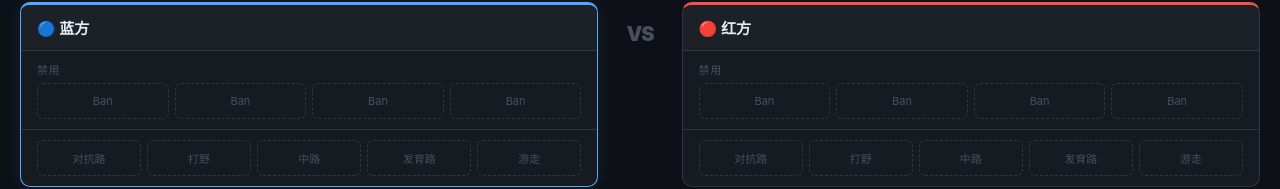
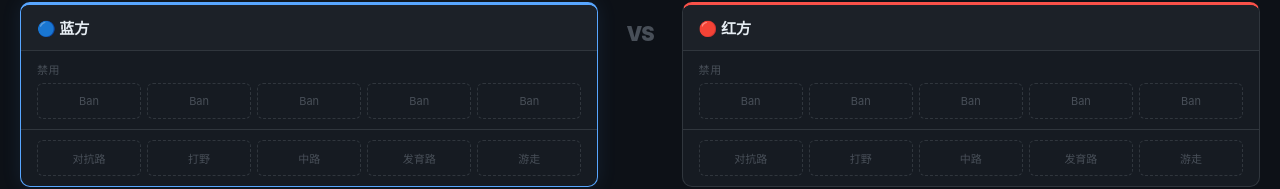
Before and after one commit to RuminChan/wzry-bp, a React (Vite) app: page / in a window 1280 px wide. Shown: the part 148-337 px from the top of the page. Built offline with nearby package versions, Linux system fonts and the light colour scheme.

Commit message:
fix BP: ban2 condition and 5 ban slots

```diff
--- a/src/pages/BPPage.tsx
+++ b/src/pages/BPPage.tsx
@@ -73,7 +73,7 @@ export default function BPPage() {
         setActivePick(nextSide);
       }
     } else if (phase === 'ban2') {
-      if (bans.blue.length === 4 && bans.red.length === 4) {
+      if (bans.blue.length === 5 && bans.red.length === 5) {
         setPhase('pick2');
       } else {
         setActivePick(nextSide);
@@ -175,7 +175,7 @@ export default function BPPage() {
           <div className="ban-zone">
             <span className="zone-label">禁用</span>
             <div className="ban-slots">
-              {[0, 1, 2, 3].map(i => (
+              {[0, 1, 2, 3, 4].map(i => (
                 <div key={i} className="ban-slot">
                   {bans.blue[i] ? (
                     <HeroMini id={bans.blue[i]} isBan />
@@ -232,7 +232,7 @@ export default function BPPage() {
           <div className="ban-zone">
             <span className="zone-label">禁用</span>
             <div className="ban-slots">
-              {[0, 1, 2, 3].map(i => (
+              {[0, 1, 2, 3, 4].map(i => (
                 <div key={i} className="ban-slot">
                   {bans.red[i] ? (
                     <HeroMini id={bans.red[i]} isBan />
```
Also changed, not shown: commit-msg.txt (added).
